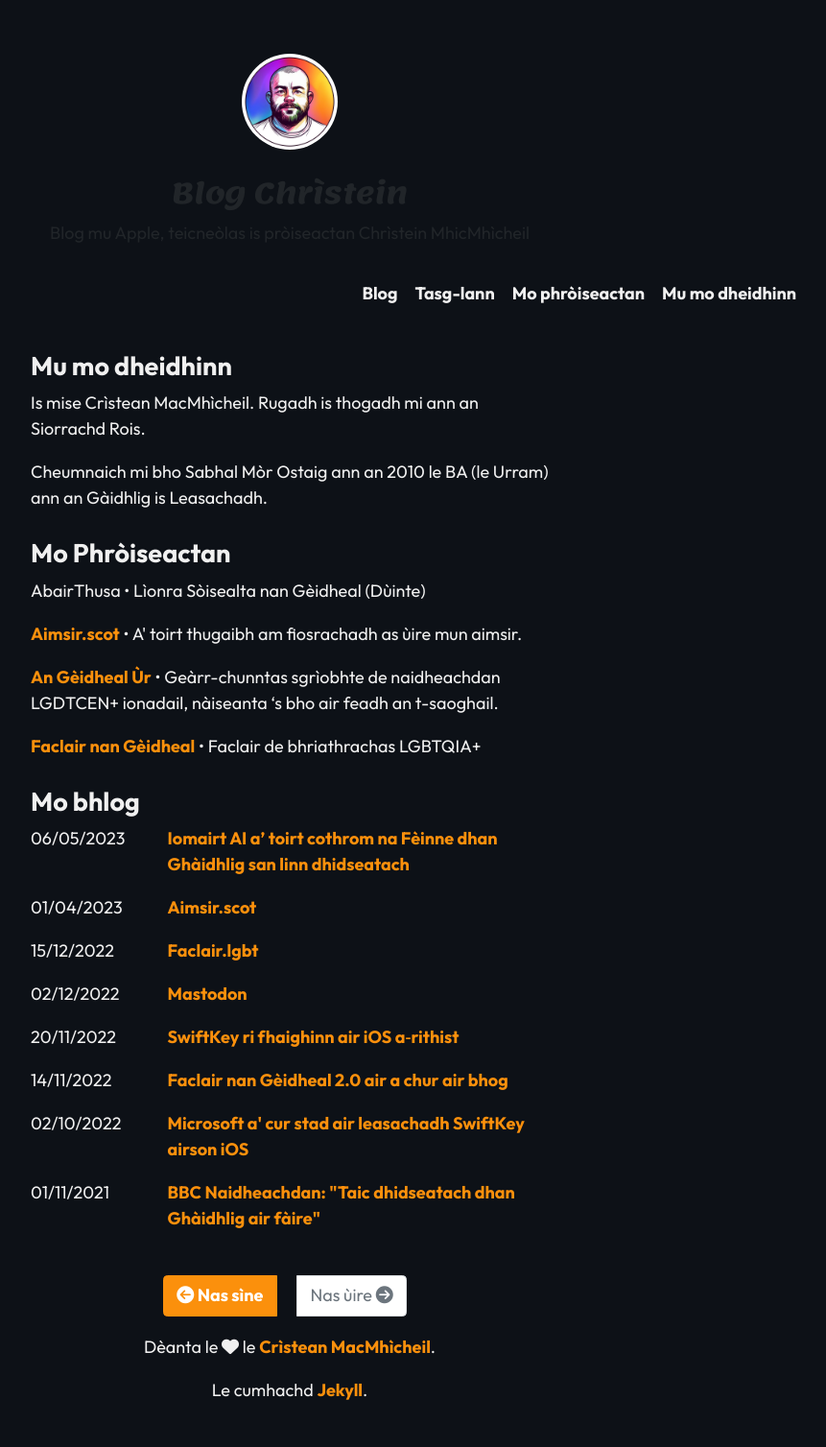
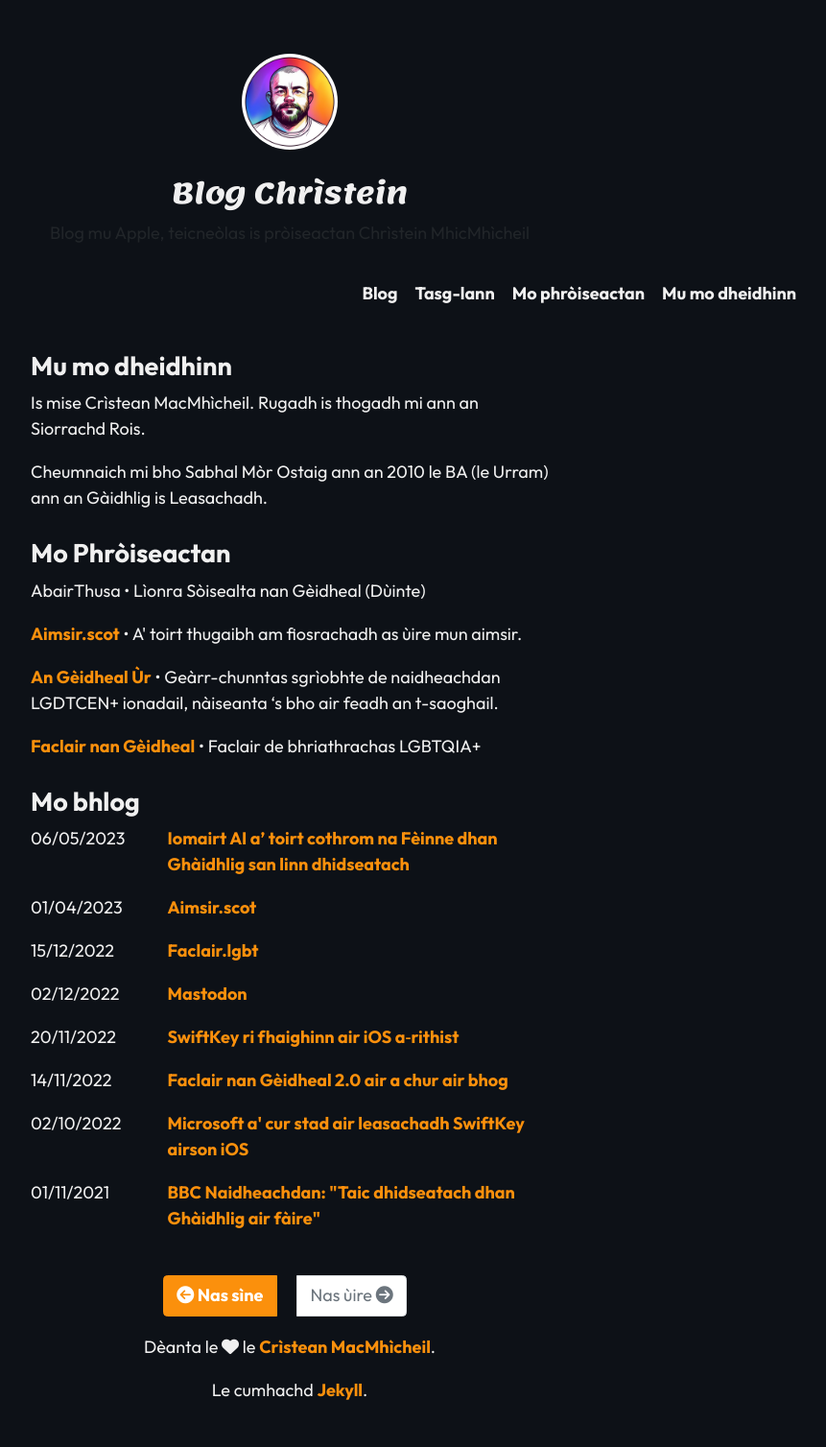
Before and after one commit to angeidheal/angeidheal.github.io, a Jekyll site: the page built from index.html, in a window 1280 px wide. Shown: the whole page at 96% size, without its empty margins (338-1199 px from the left). Built offline with Jekyll 4.4.1, drawn with Linux system fonts in a browser that asks for light colours; nearby versions of some CDN libraries; the list of posts is cut into pages by our own code.

Commit message:
Update default.html

```diff
--- a/_layouts/default.html
+++ b/_layouts/default.html
@@ -8,7 +8,7 @@ layout: compress
 
   <body>
     <img src="{{ site.url }}/images/logo.jpg" style="display: block; margin-left: auto; margin-right: auto; margin-top: 56px; border-radius: 50%" width="100" height="100">
-    <h1 style="text-align: center; font-family: Lemonada">{{ site.title }}</h1>
+    <h1 class="site-title">{{ site.title }}</h1>
     <p style="text-align: center">{{ site.description }}</p>
 
     {% include navigation.html %}
```
